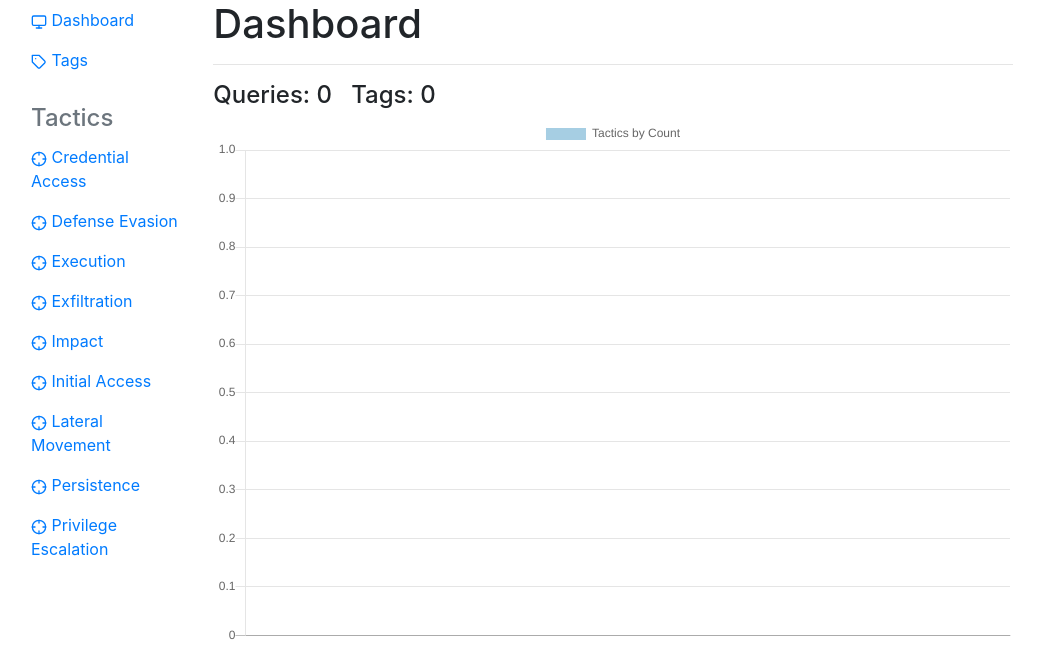
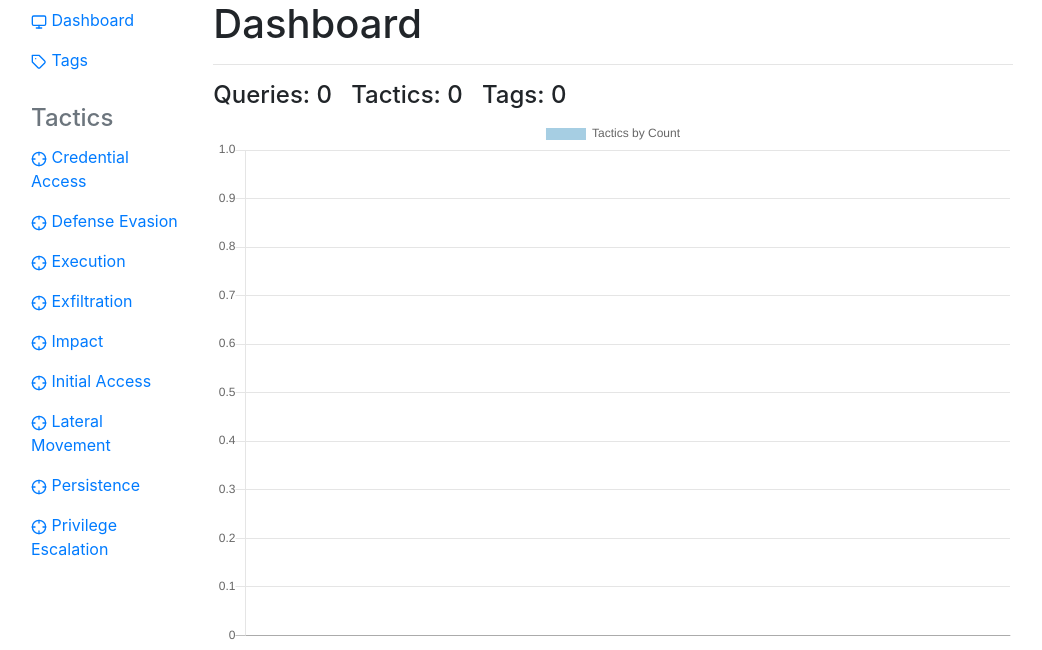
Before and after one commit to keyboardcrunch/SentinelOne-Query-Navigator, a Flask app: page /dashboard in a window 1280 px wide. Shown: the part 56-706 px from the top of the page, without its empty margins (0-1042 px from the left). Run offline with Flask 2, Linux system fonts and the light colour scheme; data that the repository does not hold is empty; some libraries are stand-ins or nearby versions.

Commit message:
update count section

```diff
--- a/web/templates/dashboard.html
+++ b/web/templates/dashboard.html
@@ -8,7 +8,7 @@
   <h1>Dashboard</h1>
   <hr/>
 
-  <h4>Queries: {{query_count}} &nbsp; Tags: {{tag_count}}</h4>
+  <h4>Queries: {{query_count}} &nbsp; Tactics: {{tactic_names | count}} &nbsp; Tags: {{tag_count}}</h4>
   <canvas id="tacticChart" width="600" height="400"></canvas>
 
 </div>
```
